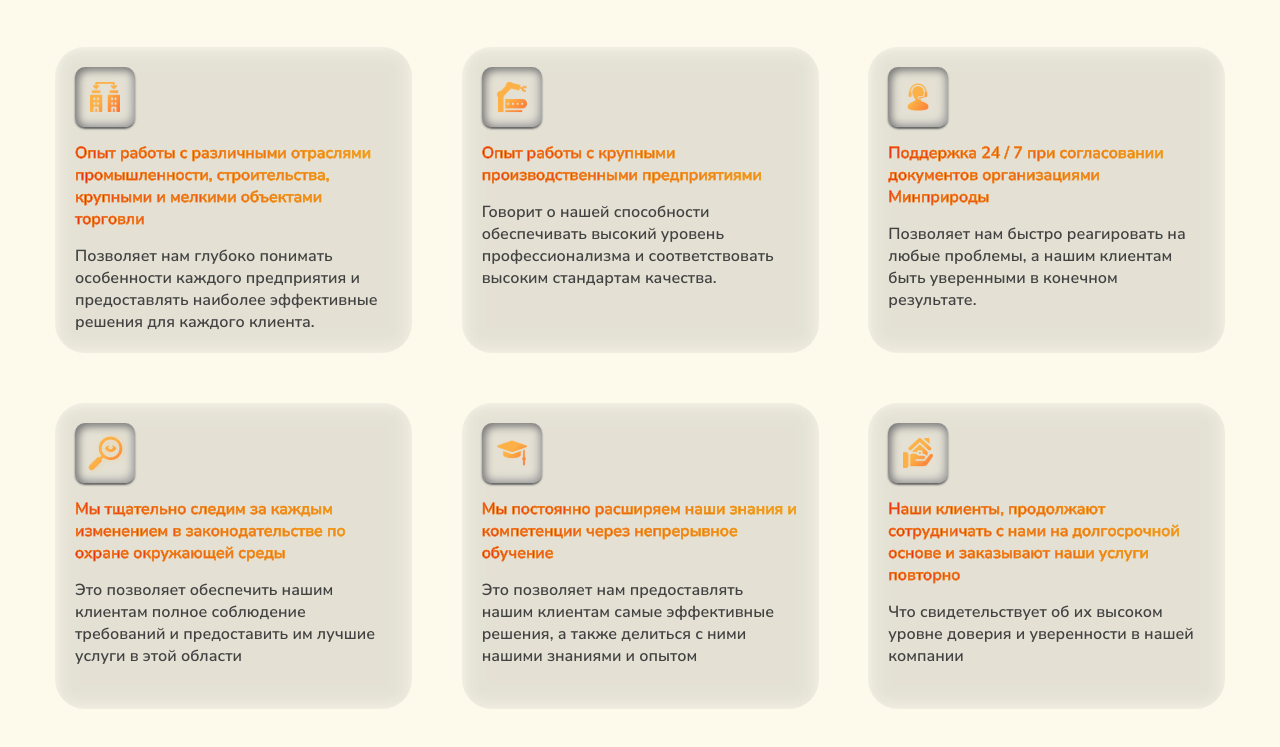
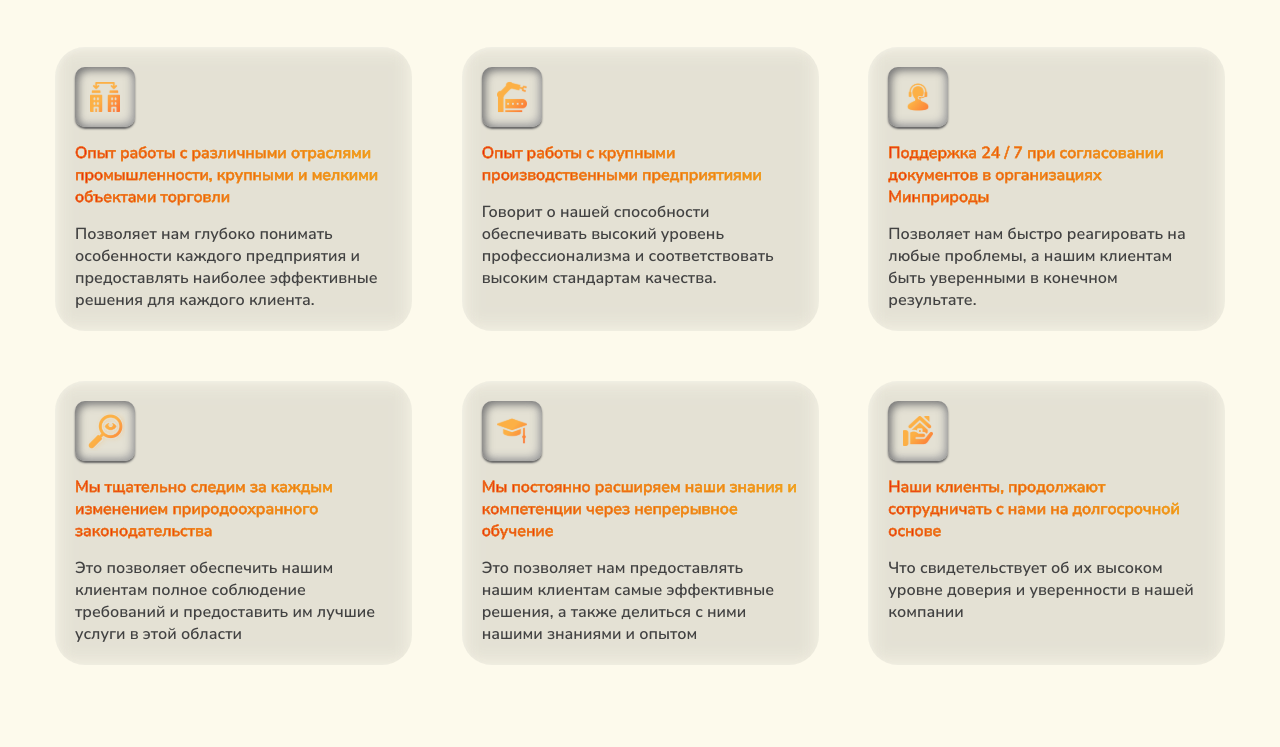
Before and after one commit to Alllena/LandingEcology, a website: page src/index.html in a window 1280 px wide. Shown: the part 1914-2661 px from the top of the page. Drawn offline with nearby package versions, Linux system fonts and the light colour scheme; files that its build step writes are made by us from their sources; files whose address does not match are found by name.

Commit message:
Еext changes

```diff
--- a/src/html/about.html
+++ b/src/html/about.html
@@ -9,7 +9,6 @@
       <div class="about-as__item">
          <div class="about-as__img-container"><img src="@img/practice.svg" alt="icon"></div>
          <p class="text-gradient about-as__content_gradient">Опыт работы с различными отраслями промышленности,
-            строительства,
             крупными и мелкими объектами торговли</p>
          <p>Позволяет нам глубоко понимать особенности каждого предприятия и предоставлять
             наиболее эффективные решения для каждого клиента.</p>
@@ -23,16 +22,15 @@
       </div>
       <div class="about-as__item">
          <div class="about-as__img-container"><img src="@img/consulting.svg" alt="icon"></div>
-         <p class="text-gradient about-as__content_gradient">Поддержка 24 / 7 при согласовании документов организациями
+         <p class="text-gradient about-as__content_gradient">Поддержка 24 / 7 при согласовании документов в организациях
             Минприроды </p>
          <p>Позволяет нам быстро реагировать на любые проблемы, а нашим клиентам быть
             уверенными в конечном результате.</p>
       </div>
       <div class="about-as__item">
          <div class="about-as__img-container"><img src="@img/loop.svg" alt="icon"></div>
-         <p class="text-gradient about-as__content_gradient">Мы тщательно следим за каждым изменением в законодательстве
-            по охране
-            окружающей среды</p>
+         <p class="text-gradient about-as__content_gradient">Мы тщательно следим за каждым изменением природоохранного
+            законодательства</p>
          <p>Это позволяет обеспечить нашим клиентам полное соблюдение требований и
             предоставить им лучшие услуги в этой области</p>
       </div>
@@ -47,8 +45,7 @@
       <div class="about-as__item">
          <div class="about-as__img-container"><img src="@img/belief.svg" alt="icon"></div>
          <p class="text-gradient about-as__content_gradient">Наши клиенты, продолжают сотрудничать с нами на
-            долгосрочной основе и
-            заказывают наши услуги повторно</p>
+            долгосрочной основе</p>
          <p>Что свидетельствует об их высоком уровне доверия и уверенности в нашей компании
          </p>
       </div>
```
